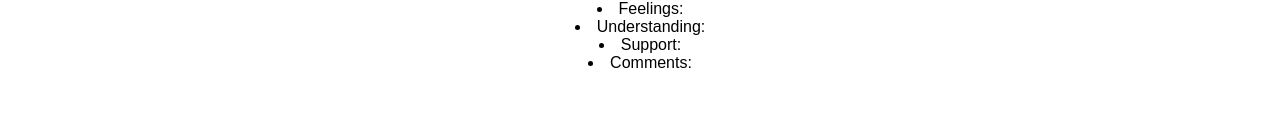
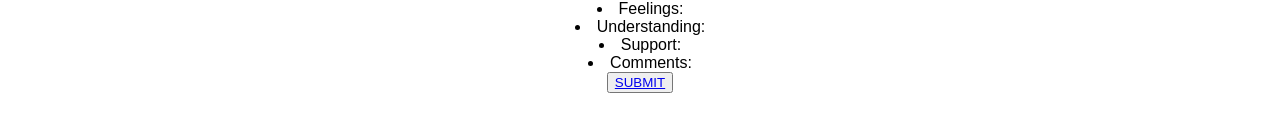
Before and after one commit to laheavey/weekend-redux-feedback-loop, a React (Create React App) app: page /#/ReviewFeedback in a window 1280 px wide. Shown: the part 227-358 px from the top of the page. Built offline with nearby package versions, Linux system fonts and the light colour scheme; no server answers.

Commit message:
Add POST for /feedback.

```diff
--- a/src/components/CommentsQuestion/CommentsQuestion.jsx
+++ b/src/components/CommentsQuestion/CommentsQuestion.jsx
@@ -18,6 +18,7 @@ function CommentsQuestion () {
             <h2>Any comments you want to leave?</h2>
             <form>
                 <input
+                required
                 type='text'
                 placeholder='Enter comments here.'
                 value={commentsInput}
--- a/src/components/ReviewFeedback/ReviewFeedback.jsx
+++ b/src/components/ReviewFeedback/ReviewFeedback.jsx
@@ -1,5 +1,6 @@
 import { Link } from 'react-router-dom';
 import { useSelector } from 'react-redux';
+import axios from 'axios';
 
 function ReviewFeedback () {
     const feelingAnswer = useSelector(store => store.feelingAnswer);
@@ -7,13 +8,38 @@ function ReviewFeedback () {
     const supportAnswer = useSelector(store => store.supportAnswer);
     const commentsAnswer = useSelector(store => store.commentsAnswer);
 
+    function handleSubmit (){
+        axios({
+            method: 'POST',
+            url: '/feedback',
+            data: {
+                feeling: feelingAnswer,
+                understanding: understandingAnswer,
+                support: supportAnswer,
+                comments: commentsAnswer
+            }
+        }).then((response) => {
+            console.log('Success in POST /feedback!', response.data);
+        }).catch((error) => {
+            console.log('Error in POST /feedback: ', error);
+        })
+    }
+
     return (
         <>
             <h2>Review Your Feedback</h2>
-            <li>Feelings: {feelingAnswer}</li>
-            <li>Understanding: {understandingAnswer}</li>
-            <li>Support: {supportAnswer}</li>
-            <li>Comments: {commentsAnswer}</li>
+            <section>
+                <li>Feelings: {feelingAnswer}</li>
+                <li>Understanding: {understandingAnswer}</li>
+                <li>Support: {supportAnswer}</li>
+                <li>Comments: {commentsAnswer}</li>
+            </section>
+            <button onClick={handleSubmit}>
+                <Link to='/Success'>
+                SUBMIT
+                </Link>
+            </button>
+
         </>
 
     )
--- a/src/components/SupportQuestion/SupportQuestion.jsx
+++ b/src/components/SupportQuestion/SupportQuestion.jsx
@@ -19,6 +19,7 @@ function SupportQuestion () {
             <h2>How well are you being supported?</h2>
             <form>
                 <input
+                required
                 type='number'
                 value={supportInput}
                 onChange={(event) => setSupportInput(event.target.value)}
--- a/src/components/UnderstandingQuestion/UnderstandingQuestion.jsx
+++ b/src/components/UnderstandingQuestion/UnderstandingQuestion.jsx
@@ -19,6 +19,7 @@ function UnderstandingQuestion () {
             <h2>How well are you understanding the content?</h2>
             <form>
                 <input
+                required
                 type='number'
                 value={understandingInput}
                 onChange={(event) => setUnderstandingInput(event.target.value)}
```
Also changed, not shown: src/components/Success/Success.jsx (added, +9 -0 lines), src/components/App/App.jsx (line endings or trailing spaces), 2 other files (tests, documents, lock files or other folders).
